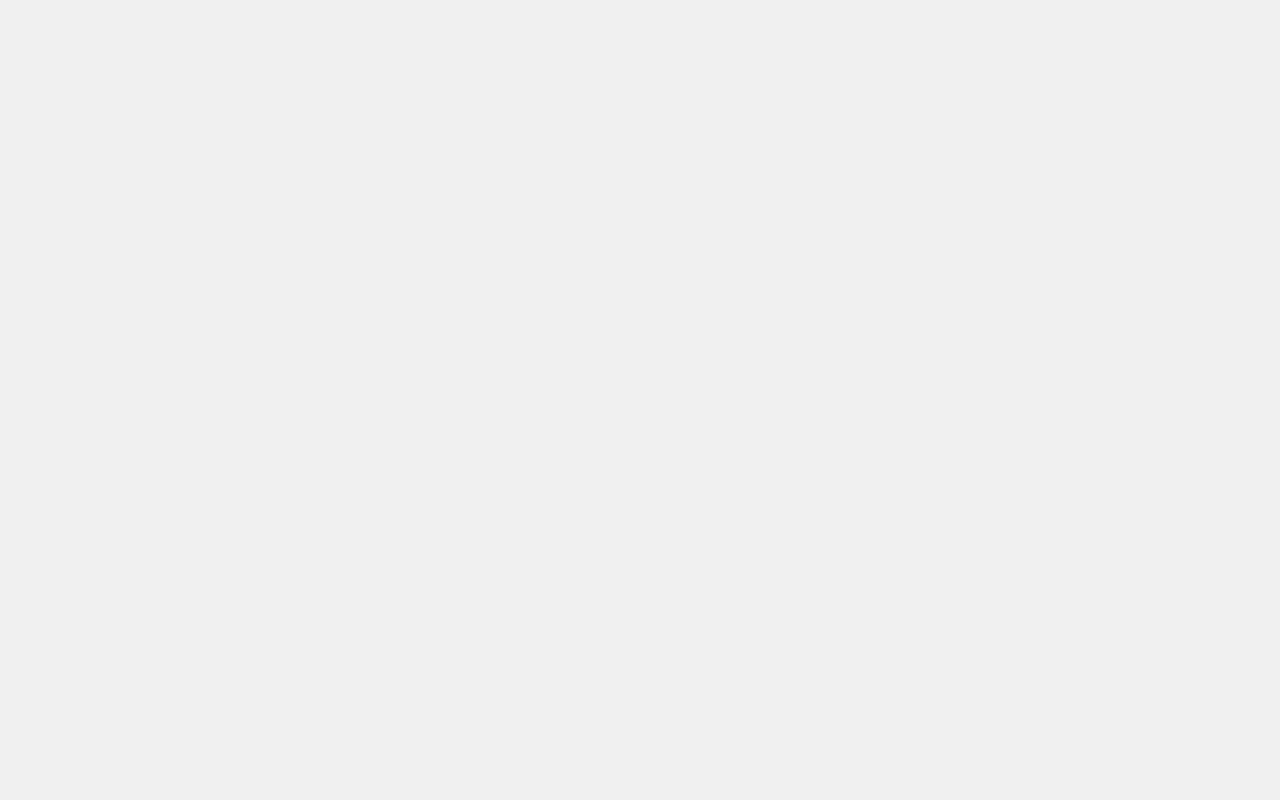
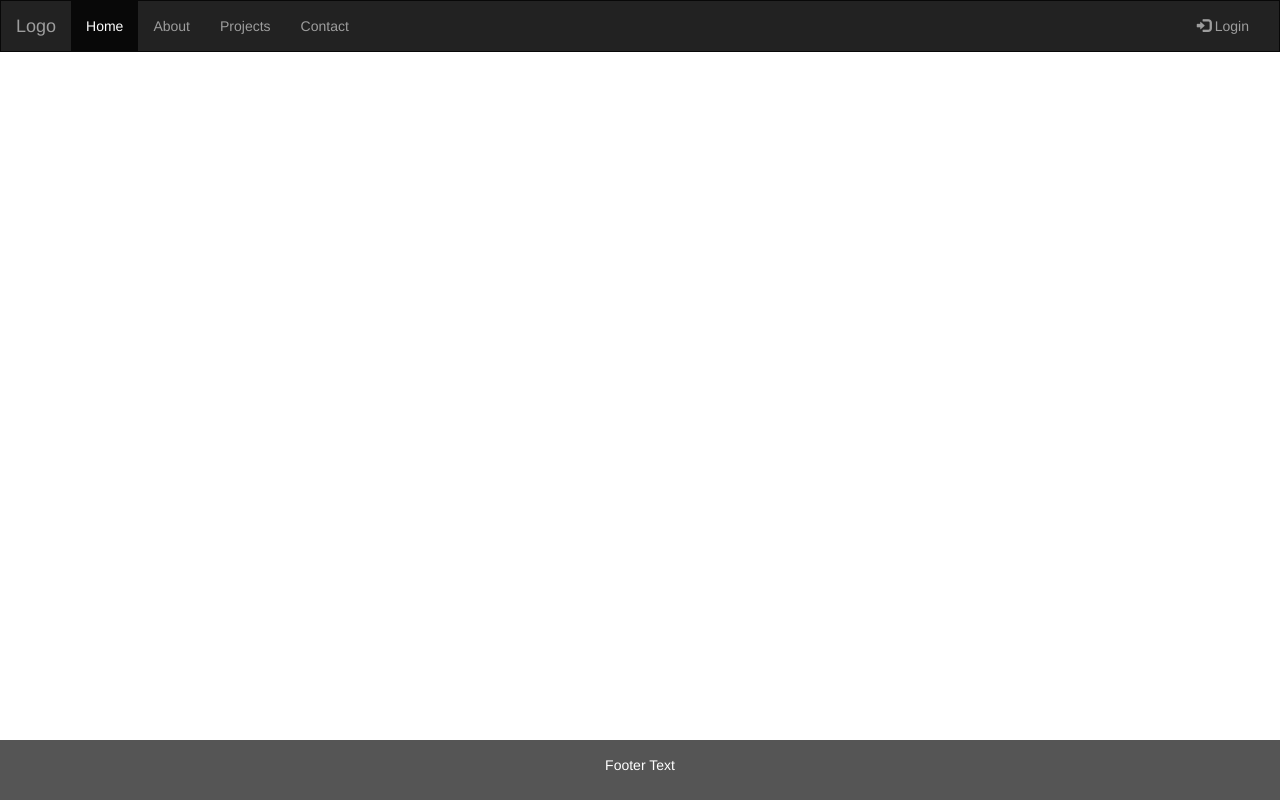
Before and after one commit to Cabin320/b3221-developing-for-the-cloud, a FastAPI app: page / in a window 1280 px wide. Before the commit the page is empty. Run offline with FastAPI, Linux system fonts and the light colour scheme; some libraries are stand-ins or nearby versions.

Commit message:
Setting up bootstrap template

```diff
--- a/static/styles.css
+++ b/static/styles.css
@@ -1,5 +1,44 @@
-body {
-    font-family: Arial, sans-serif;
-    background-color: #f0f0f0;
-    padding: 20px;
+body, html {
+    max-height: 100% !important;
+    max-width: 100% !important;
 }
+
+.navbar {
+  margin-bottom: 0;
+  border-radius: 0 !important;
+}
+
+.row.content {
+  min-height: calc(100% - 50px); /* Adjusted to accommodate footer and navbar */
+  overflow-y: auto; /* Add scroll if content exceeds the height */
+}
+
+.sidenav {
+  padding-top: 20px;
+  background-color: #f1f1f1;
+  position: fixed;
+  top: 0;
+  left: 0;
+  height: 100%;
+  width: 250px;
+}
+
+footer {
+  background-color: #555;
+  color: white;
+  padding: 15px;
+  position: fixed;
+  bottom: 0;
+  width: 100%;
+}
+
+@media screen and (max-width: 767px) {
+  .sidenav {
+    height: auto;
+    padding: 15px;
+    width: 100%;
+  }
+  .row.content {
+    height: auto;
+  }
+}
--- a/templates/base.html
+++ b/templates/base.html
@@ -5,9 +5,42 @@
     <meta name="viewport" content="width=device-width, initial-scale=1.0">
     <title>{% block title %}{% endblock %}</title>
     <link rel="stylesheet" href="/static/styles.css">
+    <link rel="stylesheet" href="https://maxcdn.bootstrapcdn.com/bootstrap/3.4.1/css/bootstrap.min.css">
+    <script src="https://ajax.googleapis.com/ajax/libs/jquery/3.7.1/jquery.min.js"></script>
+    <script src="https://maxcdn.bootstrapcdn.com/bootstrap/3.4.1/js/bootstrap.min.js"></script>
 </head>
 <body>
-    {% block content %}
-    {% endblock %}
+<nav class="navbar navbar-inverse">
+    <div class="container-fluid">
+        <div class="navbar-header">
+            <button type="button" class="navbar-toggle" data-toggle="collapse" data-target="#myNavbar">
+                <span class="icon-bar"></span>
+                <span class="icon-bar"></span>
+                <span class="icon-bar"></span>
+            </button>
+            <a class="navbar-brand" href="#">Logo</a>
+        </div>
+        <div class="collapse navbar-collapse" id="myNavbar">
+            <ul class="nav navbar-nav">
+                <li class="active"><a href="#">Home</a></li>
+                <li><a href="#">About</a></li>
+                <li><a href="#">Projects</a></li>
+                <li><a href="#">Contact</a></li>
+            </ul>
+            <ul class="nav navbar-nav navbar-right">
+                <li><a href="#"><span class="glyphicon glyphicon-log-in"></span> Login</a></li>
+            </ul>
+        </div>
+    </div>
+</nav>
+
+<div class="container-fluid text-center">
+    <div class="row content">
+        {% block content %}{% endblock %}
+    </div>
+</div>
+<footer class="container-fluid text-center">
+    <p>Footer Text</p>
+</footer>
 </body>
 </html>
--- a/templates/index.html
+++ b/templates/index.html
@@ -1,8 +1,7 @@
 {% extends "base.html" %}
 
-{% block title %}
-    Waqqly Website
-{% endblock %}
+{% block title %}Waqqly Website{% endblock %}
 
 {% block content %}
+
 {% endblock %}
```
